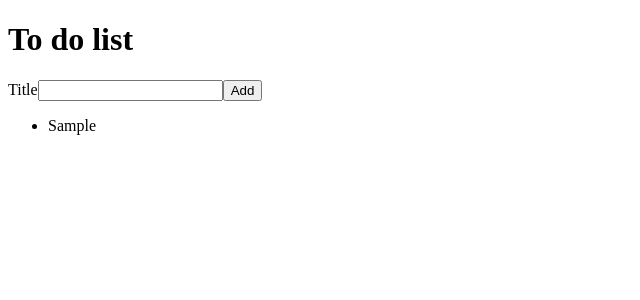
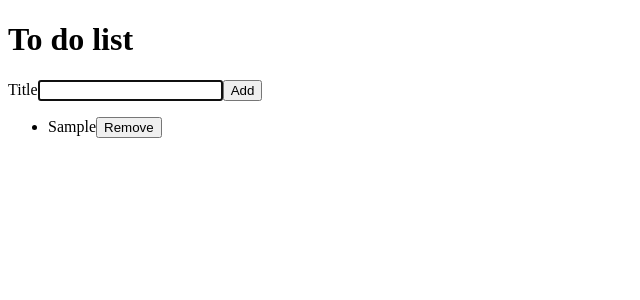
Before and after one commit to AigulY/react-todo-new, a React (Create React App) app: page / in a window 1280 px wide. Both pictures are taken after typing "Sample" into the empty fields and a click on the button "Add". Shown: the top 300 px of the page, without its empty margins (0-640 px from the left). Built offline with nearby package versions, Linux system fonts and the light colour scheme.

Commit message:
lesson_1_6

```diff
--- a/src/AddTodoForm.js
+++ b/src/AddTodoForm.js
@@ -1,4 +1,5 @@
 import React, { useState } from 'react';
+import InputWithLabel from './InputWithLabel';
 
 const AddTodoForm = ({ onAddTodo }) => {
     const [todoTitle, setTodoTitle] = useState('');
@@ -20,14 +21,15 @@ const AddTodoForm = ({ onAddTodo }) => {
 
     return (
         <form onSubmit={handleAddTodo}>
-            <label htmlFor="todoTitle">Title</label>
-            <input
+            <InputWithLabel
                 type="text"
                 id="todoTitle"
                 name="title"
                 value={todoTitle}
                 onChange={handleTitleChange}
-            />
+            >
+                Title
+            </InputWithLabel>
             <button type="submit">Add</button>
         </form>
     );
--- a/src/App.js
+++ b/src/App.js
@@ -20,12 +20,17 @@ function App() {
         setTodoList([...todoList, newTodo]);
     };
 
+    const removeTodo = (id) => {
+        const updatedTodoList = todoList.filter(todo => todo.id !== id);
+        setTodoList(updatedTodoList);
+    }
+
     return (
         <>
             <header>
                 <h1>To do list</h1>
                 <AddTodoForm onAddTodo={addTodo} />
-                <TodoList todoList={todoList} />
+                <TodoList todoList={todoList} onRemoveTodo={removeTodo} />
             </header>
         </>
    );
--- /dev/null
+++ b/src/InputWithLabel.js
@@ -0,0 +1,25 @@
+import React, { useRef, useEffect } from 'react';
+
+const InputWithLabel = (props) => {
+    const inputRef = useRef(null);
+
+    useEffect(() => {
+        inputRef.current.focus();
+    });
+
+    return (
+        <>
+            <label htmlFor={props.id}>{props.children}</label>
+            <input
+                type={props.type}
+                id={props.id}
+                name={props.name}
+                value={props.value}
+                onChange={props.onChange}
+                ref={inputRef}
+            />
+        </>
+    );
+};
+
+export default InputWithLabel;
--- a/src/TodoList.js
+++ b/src/TodoList.js
@@ -1,11 +1,11 @@
 import React from 'react';
 import TodoListItem from './TodoListItem';
 
-const TodoList = ({ todoList }) => {
+const TodoList = ({ todoList, onRemoveTodo }) => {
     return (
         <ul>
             {todoList.map(function (item) {
-                return <TodoListItem key={item.id} item={item} />;
+                return <TodoListItem key={item.id} item={item} onRemoveTodo={onRemoveTodo}/>;
             })}
         </ul>
     );
--- a/src/TodoListItem.js
+++ b/src/TodoListItem.js
@@ -1,7 +1,12 @@
 import React from "react";
 
-const TodoListItem = ({ item }) => {
-    return <li> {item.title} </li>;
+const TodoListItem = ({ item, onRemoveTodo }) => {
+    return (
+        <li>
+            {item.title}
+            <button type="button" onClick={() => onRemoveTodo(item.id)}>Remove</button>
+        </li>
+    );
 };
 
 export default TodoListItem;
```
